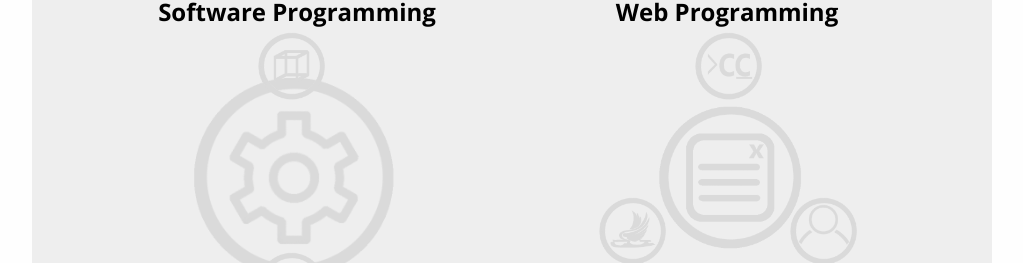
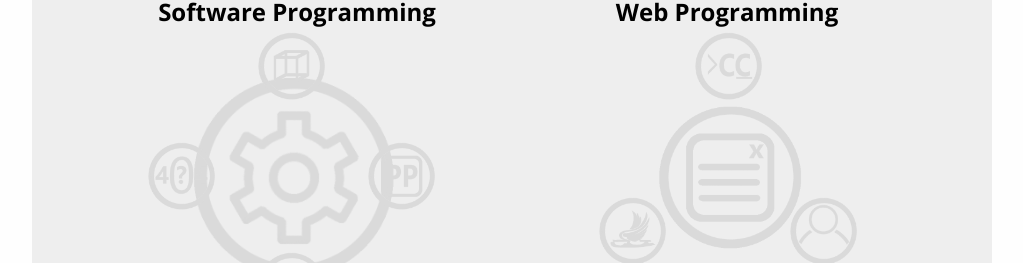
Before and after one commit to Raptor-One/philip-stachura-website, a plain HTML site: page homepage.html in a window 1280 px wide. Shown: the part 836-1099 px from the top of the page, without its empty margins (128-1151 px from the left). Drawn offline with nearby package versions, Linux system fonts and the light colour scheme.

```diff
--- a/homepage.html
+++ b/homepage.html
@@ -59,6 +59,8 @@
                             <h2>Software Programming</h2>
                             <div class="radialdiv radialleft">
                                 <img onload="placeInRadial(this, 0)" width="75px" style="position:absolute;"src="images/cubeicon.png">
+                                <img onload="placeInRadial(this, 90)" width="75px" style="position:absolute;"src="images/ppicon.png">
+                                <img onload="placeInRadial(this, -90)" width="75px" style="position:absolute;"src="images/404icon.png">
                                 <img onload="placeInRadial(this, 180)" width="75px" style="position:absolute;"src="images/chessicon.png">
 
                             </div>
```
Also changed, not shown: images/ppicon.png (added).
